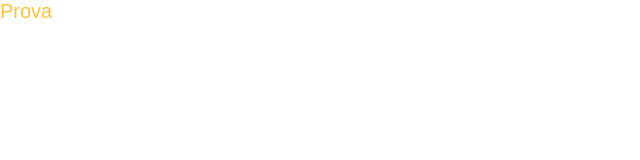
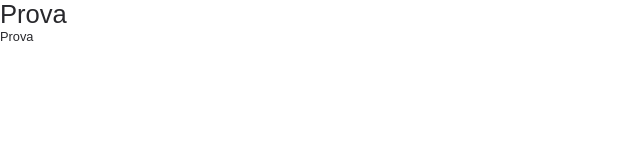
Before and after one commit to JacopoMarini/flying-food, a React (Create React App) app: page / in a window 1280 px wide. Shown: the top 160 px of the page, without its empty margins (0-640 px from the left). Built offline with nearby package versions, Linux system fonts and the light colour scheme; a web font is replaced by a local one.

Commit message:
Add theme fontisizes

```diff
--- a/src/components/Text/index.tsx
+++ b/src/components/Text/index.tsx
@@ -1,12 +1,20 @@
 import { ReactNode } from 'react'
-import { ThemeColor } from '../../style/theme'
+import { ThemeColor, ThemeSizes } from '../../style/theme'
 import { StyledText } from './styled'
+
+type TextVariant = 'h1' | 'h2' | 'h3' | 'h4' | 'h5' | 'h6' | 'p' | 'span'
 
 type Props = {
   children: ReactNode
   color?: ThemeColor
+  variant?: TextVariant
+  size?: ThemeSizes
 }
 
-export const Text = ({ children, color = 'text' }: Props) => {
-  return <StyledText textColor={color}>{children}</StyledText>
+export const Text = ({ children, color = 'text', variant = 'p', size = 'md' }: Props) => {
+  return (
+    <StyledText as={variant} textColor={color} textSize={size}>
+      {children}
+    </StyledText>
+  )
 }
--- a/src/components/Text/styled.ts
+++ b/src/components/Text/styled.ts
@@ -1,7 +1,7 @@
 import styled from '@emotion/styled'
-import { ThemeColor } from '../../style/theme'
+import { ThemeColor, ThemeSizes } from '../../style/theme'
 
-export const StyledText = styled.p<{ textColor: ThemeColor }>`
-  font-size: 20px;
+export const StyledText = styled.p<{ textColor: ThemeColor; textSize: ThemeSizes }>`
   color: ${({ theme, textColor }) => theme.colors[textColor]};
+  font-size: ${({ theme, textSize }) => theme.fontSizes[textSize]}rem;
 `
--- a/src/pages/Home/index.tsx
+++ b/src/pages/Home/index.tsx
@@ -3,7 +3,12 @@ import { Text } from '../../components/Text'
 export const Home = () => {
   return (
     <div>
-      <Text color="primary">Prova</Text>
+      <Text variant="p" color="text" size="lg">
+        Prova
+      </Text>
+      <Text variant="p" color="text" size="sm">
+        Prova
+      </Text>
     </div>
   )
 }
--- a/src/style/theme.ts
+++ b/src/style/theme.ts
@@ -7,11 +7,11 @@ export const theme = {
     textInverse: '#F0F0F0'
   },
   fontSizes: {
-    xs: 8,
-    sm: 10,
-    md: 14,
-    lg: 18,
-    xl: 24
+    xs: 0.6,
+    sm: 0.8,
+    md: 1,
+    lg: 1.6,
+    xl: 2.2
   }
 }
 
@@ -19,6 +19,8 @@ export type AppTheme = typeof theme
 
 export type ThemeColor = keyof AppTheme['colors']
 
+export type ThemeSizes = keyof AppTheme['fontSizes']
+
 declare module '@emotion/react' {
   export interface Theme extends AppTheme {}
 }
```
